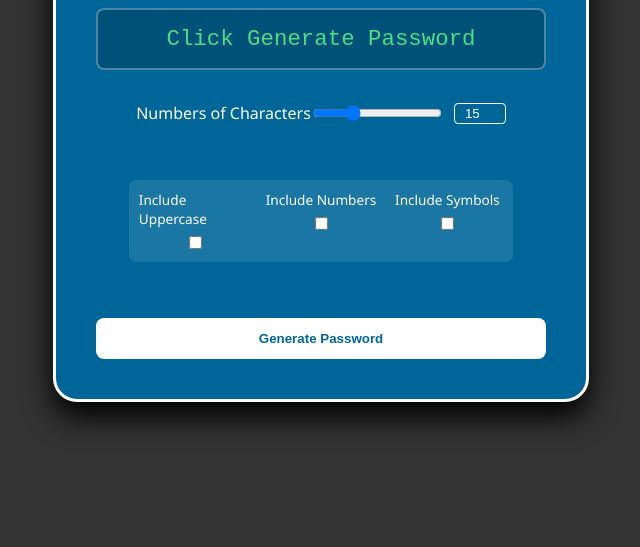
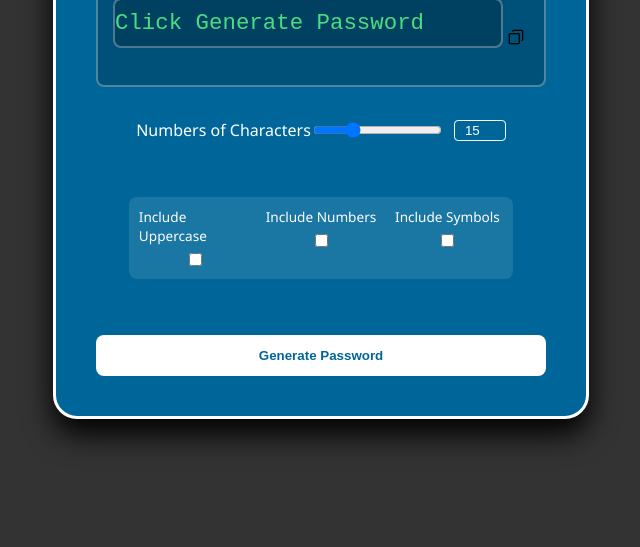
Before and after one commit to AndereX-dev/Random_Password_Generator, a website: page views/Index.html in a window 1280 px wide. Shown: the part 253-800 px from the top of the page, without its empty margins (319-959 px from the left). Drawn offline with Linux system fonts and the light colour scheme; files whose address does not match are found by name.

Commit message:
added a copy-paste function to the password generator

```diff
--- a/public/styles.css
+++ b/public/styles.css
@@ -38,17 +38,47 @@ h1 {
     align-items: center;
 }
 
+.result-container {
+    display: flex;
+    align-items: center;
+    background-color: rgba(0, 0, 0, 0.2);
+    border: 2px solid rgba(255, 255, 255, 0.3);
+    border-radius: 0.5rem;
+    padding: 5px 15px;
+    margin-bottom: 2rem;
+}
+
 .password-display {
     background-color: rgba(0, 0, 0, 0.2);
     border: 2px solid rgba(255, 255, 255, 0.3);
     padding: 1rem;
     border-radius: 0.5rem;
     text-align: center;
+    flex-grow: 1;
     font-family: monospace;
     font-size: 1.4rem;
+    text-align: left;
+    padding: 10px 0;
     margin-bottom: 2rem;
     min-height: 1.5rem;
     color: #4ade80;
+}
+
+.copy-btn {
+    background: transparent;
+    border: none;
+    font-size: 1.2rem;
+    cursor: pointer;
+    transition: transform 0.1s ease;
+    padding: 5px;
+}
+
+.copy-btn:hover {
+    transform: scale(1.2);
+}
+
+.copy-btn:active {
+    transform: scale(0.9);
 }
 
 .setting-group {
--- a/script.js
+++ b/script.js
@@ -0,0 +1,11 @@
+const copyBtn = document.getElementById("copyBtn");
+const passwordDisplay = document.getElementById("passwordDisplay")
+
+copyBtn.addEventListener("click", () => {
+    const password = passwordDisplay.innerText;
+    if (!password || password === "Click generate...") return;
+
+    navigator.clipboard.writeText(password).then(() => {
+        alert("Password copied to clipboard!");
+    });
+});
--- a/views/Index.html
+++ b/views/Index.html
@@ -4,6 +4,7 @@
     <meta charset="UTF-8">
     <meta name="viewport" content="width=device-width, initial-scale=1.0">
     <title>Random Password Generator</title>
+    <link rel="icon" type="image/png" href="/images/padlock.png">
     <link rel="stylesheet" href="/public/styles.css">
     <script src="script.js" defer></script>
 </head>
@@ -11,7 +12,12 @@
     <div class="container">
         <h1>Random Password Generator</h1>
 
-        <div class="password-display" id="password-display">Click Generate Password</div>
+        <div class="result-container">
+        <div class="password-display" id="passwordDisplay">Click Generate Password</div>
+        <button type="button" class="copy-btn" id="copyBtn" title="Copy to clipboard">
+            <img src="/images/Copy-button.png" alt="Copy Icon">
+        </button>
+        </div>
 
         <form class="password-form">
             <div class="setting-group">
```
Also changed, not shown: images/Copy-button.png (added).
